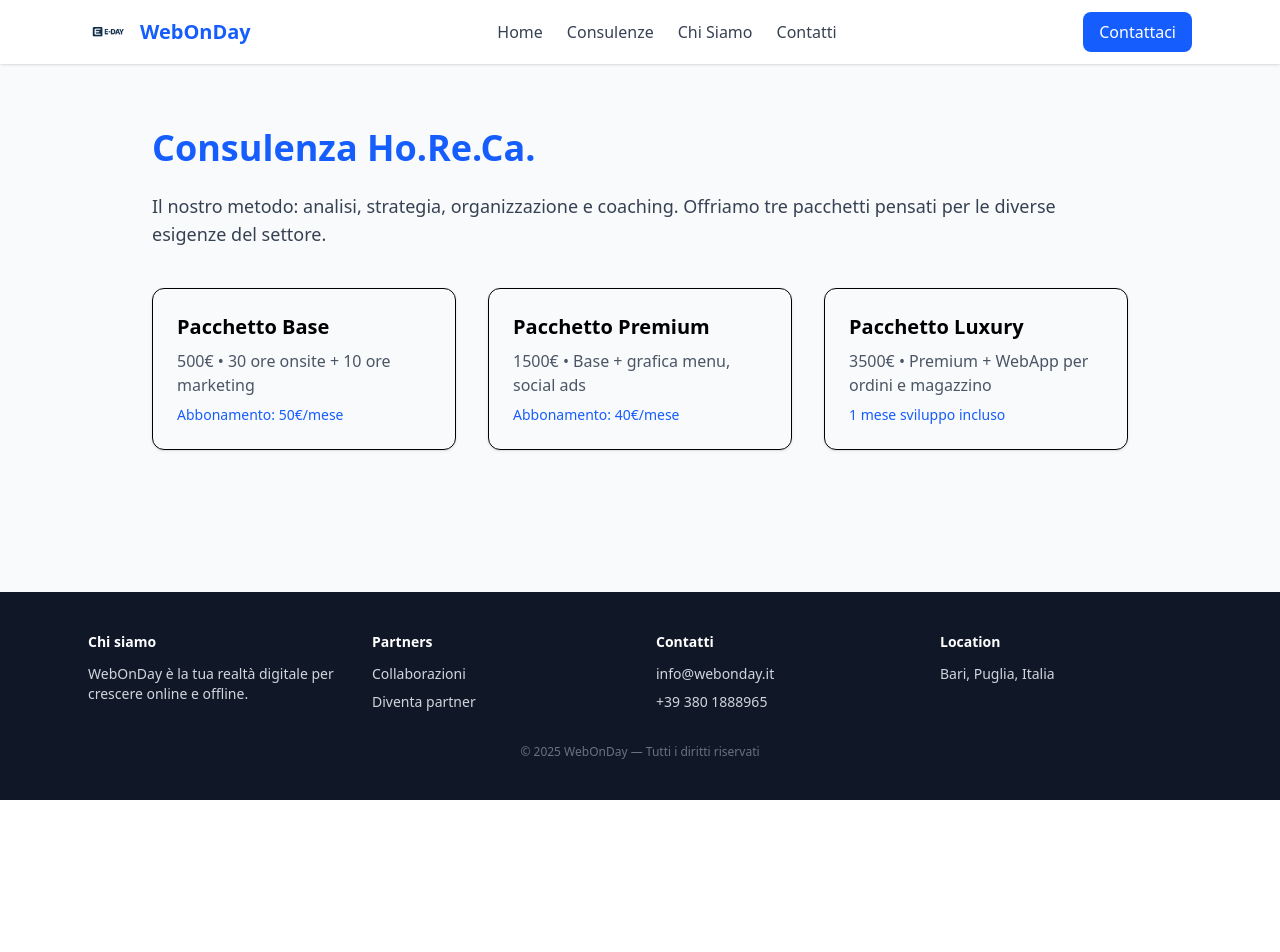
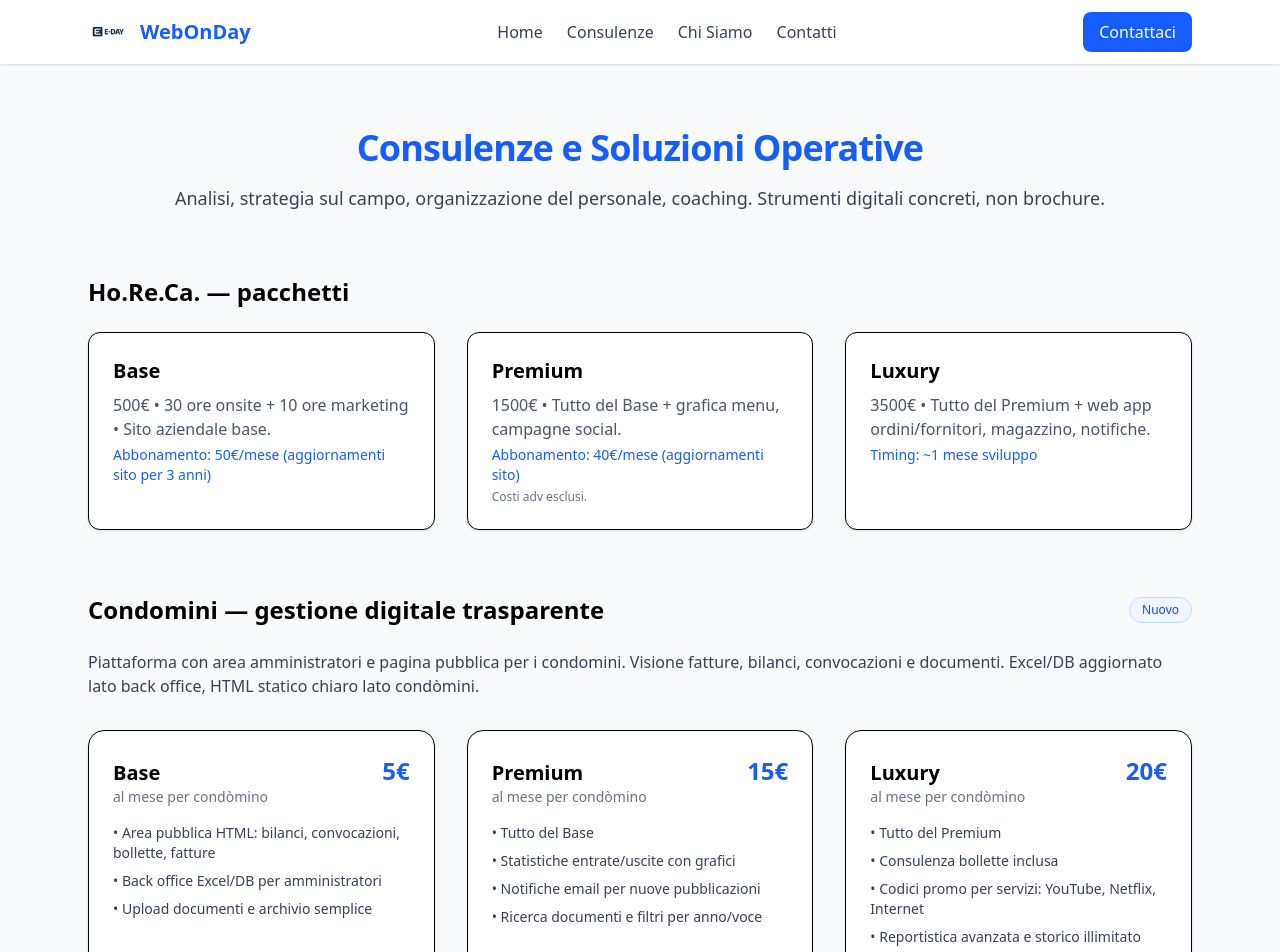
Before and after one commit to FranklinMaggi/webonday-sites, a React (Vite) app: page /consulenza-horeca in a window 1280 px wide. Shown: the top 952 px of the page. Before the commit the page ends 800 px from the top, so only its background shows below. Built offline with nearby package versions, Linux system fonts and the light colour scheme.

Commit message:
Modificato consulenza horeca con consulenza e know how digitale

```diff
--- a/src/pages/Home.tsx
+++ b/src/pages/Home.tsx
@@ -59,10 +59,11 @@ export default function Home() {
 
           <div className="p-6 bg-white rounded-2xl shadow-lg hover:shadow-xl hover:scale-105 transition-transform flex flex-col items-center text-center">
             <Briefcase className="w-12 h-12 text-gray-700 mb-4" />
-            <h3 className="text-xl font-semibold mb-2">Consulenze Ho.Re.Ca.</h3>
-            <p className="text-gray-600">
-              Soluzioni digitali per hotel, ristorazione e condomini.
-            </p>
+            <h3 className="text-xl font-semibold mb-2">Consulenze Digital Marketing</h3>
+<p className="text-gray-600">
+  Strategie e know-how per aziende moderne. Visibilità e crescita online.
+</p>
+
           </div>
 
           <div className="p-6 bg-white rounded-2xl shadow-lg hover:shadow-xl hover:scale-105 transition-transform flex flex-col items-center text-center">
--- a/src/pages/HorecaConsulting.tsx
+++ b/src/pages/HorecaConsulting.tsx
@@ -1,31 +1,140 @@
+// src/pages/HorecaConsulting.tsx
+import { Link } from "react-router-dom";
+
 export default function HorecaConsulting() {
   return (
-    <div className="max-w-5xl mx-auto py-16 px-6">
-      <h1 className="text-4xl font-bold text-blue-600 mb-6">Consulenza Ho.Re.Ca.</h1>
-      <p className="mb-10 text-gray-700 text-lg">
-        Il nostro metodo: analisi, strategia, organizzazione e coaching.
-        Offriamo tre pacchetti pensati per le diverse esigenze del settore.
-      </p>
+    <div className="max-w-6xl mx-auto py-16 px-6 space-y-16">
+      {/* HERO / INTRO */}
+      <header className="text-center">
+        <h1 className="text-4xl font-extrabold tracking-tight text-blue-600">
+          Consulenze e Soluzioni Operative
+        </h1>
+        <p className="mt-4 text-gray-700 text-lg">
+          Analisi, strategia sul campo, organizzazione del personale, coaching.
+          Strumenti digitali concreti, non brochure.
+        </p>
+      </header>
 
-      <div className="grid md:grid-cols-3 gap-8">
-        <div className="p-6 border rounded-xl shadow hover:shadow-lg transition">
-          <h2 className="text-xl font-semibold mb-2">Pacchetto Base</h2>
-          <p className="text-gray-600">500€ • 30 ore onsite + 10 ore marketing</p>
-          <p className="text-sm text-blue-600 mt-2">Abbonamento: 50€/mese</p>
+      {/* PACCHETTI HORECA */}
+      <section aria-labelledby="horeca-title">
+        <h2 id="horeca-title" className="text-2xl font-bold mb-6">
+          Ho.Re.Ca. — pacchetti
+        </h2>
+        <div className="grid md:grid-cols-3 gap-8">
+          <article className="p-6 border rounded-xl shadow hover:shadow-lg transition bg-white">
+            <h3 className="text-xl font-semibold">Base</h3>
+            <p className="mt-2 text-gray-600">
+              500€ • 30 ore onsite + 10 ore marketing • Sito aziendale base.
+            </p>
+            <p className="mt-1 text-sm text-blue-600">Abbonamento: 50€/mese (aggiornamenti sito per 3 anni)</p>
+          </article>
+
+          <article className="p-6 border rounded-xl shadow hover:shadow-lg transition bg-white">
+            <h3 className="text-xl font-semibold">Premium</h3>
+            <p className="mt-2 text-gray-600">
+              1500€ • Tutto del Base + grafica menu, campagne social.
+            </p>
+            <p className="mt-1 text-sm text-blue-600">Abbonamento: 40€/mese (aggiornamenti sito)</p>
+            <p className="mt-1 text-xs text-gray-500">Costi adv esclusi.</p>
+          </article>
+
+          <article className="p-6 border rounded-xl shadow hover:shadow-lg transition bg-white">
+            <h3 className="text-xl font-semibold">Luxury</h3>
+            <p className="mt-2 text-gray-600">
+              3500€ • Tutto del Premium + web app ordini/fornitori, magazzino, notifiche.
+            </p>
+            <p className="mt-1 text-sm text-blue-600">Timing: ~1 mese sviluppo</p>
+          </article>
+        </div>
+      </section>
+
+      {/* SERVIZI PER CONDOMINI */}
+      <section aria-labelledby="condomini-title">
+        <div className="flex items-center justify-between gap-4 mb-6">
+          <h2 id="condomini-title" className="text-2xl font-bold">
+            Condomini — gestione digitale trasparente
+          </h2>
+          <span className="px-3 py-1 text-xs rounded-full bg-blue-50 text-blue-700 border border-blue-200">
+            Nuovo
+          </span>
         </div>
 
-        <div className="p-6 border rounded-xl shadow hover:shadow-lg transition">
-          <h2 className="text-xl font-semibold mb-2">Pacchetto Premium</h2>
-          <p className="text-gray-600">1500€ • Base + grafica menu, social ads</p>
-          <p className="text-sm text-blue-600 mt-2">Abbonamento: 40€/mese</p>
+        <p className="text-gray-700 mb-8">
+          Piattaforma con area amministratori e pagina pubblica per i condomini. Visione fatture, bilanci,
+          convocazioni e documenti. Excel/DB aggiornato lato back office, HTML statico chiaro lato condòmini.
+        </p>
+
+        <div className="grid md:grid-cols-3 gap-8">
+          {/* Base */}
+          <article className="p-6 border rounded-2xl shadow-sm hover:shadow-md bg-white">
+            <div className="flex items-baseline justify-between">
+              <h3 className="text-xl font-semibold">Base</h3>
+              <span className="text-2xl font-extrabold text-blue-600">5€</span>
+            </div>
+            <p className="text-sm text-gray-500">al mese per condòmino</p>
+
+            <ul className="mt-4 space-y-2 text-gray-700 text-sm">
+              <li>• Area pubblica HTML: bilanci, convocazioni, bollette, fatture</li>
+              <li>• Back office Excel/DB per amministratori</li>
+              <li>• Upload documenti e archivio semplice</li>
+            </ul>
+          </article>
+
+          {/* Premium */}
+          <article className="p-6 border rounded-2xl shadow-sm hover:shadow-md bg-white">
+            <div className="flex items-baseline justify-between">
+              <h3 className="text-xl font-semibold">Premium</h3>
+              <span className="text-2xl font-extrabold text-blue-600">15€</span>
+            </div>
+            <p className="text-sm text-gray-500">al mese per condòmino</p>
+
+            <ul className="mt-4 space-y-2 text-gray-700 text-sm">
+              <li>• Tutto del Base</li>
+              <li>• Statistiche entrate/uscite con grafici</li>
+              <li>• Notifiche email per nuove pubblicazioni</li>
+              <li>• Ricerca documenti e filtri per anno/voce</li>
+            </ul>
+          </article>
+
+          {/* Luxury */}
+          <article className="p-6 border rounded-2xl shadow-sm hover:shadow-md bg-white">
+            <div className="flex items-baseline justify-between">
+              <h3 className="text-xl font-semibold">Luxury</h3>
+              <span className="text-2xl font-extrabold text-blue-600">20€</span>
+            </div>
+            <p className="text-sm text-gray-500">al mese per condòmino</p>
+
+            <ul className="mt-4 space-y-2 text-gray-700 text-sm">
+              <li>• Tutto del Premium</li>
+              <li>• Consulenza bollette inclusa</li>
+              <li>• Codici promo per servizi: YouTube, Netflix, Internet</li>
+              <li>• Reportistica avanzata e storico illimitato</li>
+            </ul>
+          </article>
         </div>
 
-        <div className="p-6 border rounded-xl shadow hover:shadow-lg transition">
-          <h2 className="text-xl font-semibold mb-2">Pacchetto Luxury</h2>
-          <p className="text-gray-600">3500€ • Premium + WebApp per ordini e magazzino</p>
-          <p className="text-sm text-blue-600 mt-2">1 mese sviluppo incluso</p>
+        {/* Note legali e privacy */}
+        <div className="mt-8 rounded-xl bg-gray-50 border p-4 text-sm text-gray-600">
+          <p>
+            <strong>Note:</strong> prezzi IVA esclusa. I dati dei condòmini sono trattati nel rispetto
+            della normativa privacy. Le integrazioni con fornitori esterni e i canali promo possono
+            richiedere accordi separati.
+          </p>
         </div>
-      </div>
+
+        {/* CTA */}
+        <div className="mt-10 flex flex-col md:flex-row items-center gap-4">
+          <Link
+            to="/contatti"
+            className="inline-flex items-center justify-center rounded-lg bg-blue-600 px-5 py-3 font-medium text-white hover:bg-blue-700 transition"
+          >
+            Richiedi demo condominio
+          </Link>
+          <p className="text-sm text-gray-500">
+            Attivazione rapida, caricamento documenti iniziali incluso.
+          </p>
+        </div>
+      </section>
     </div>
   );
 }
```
